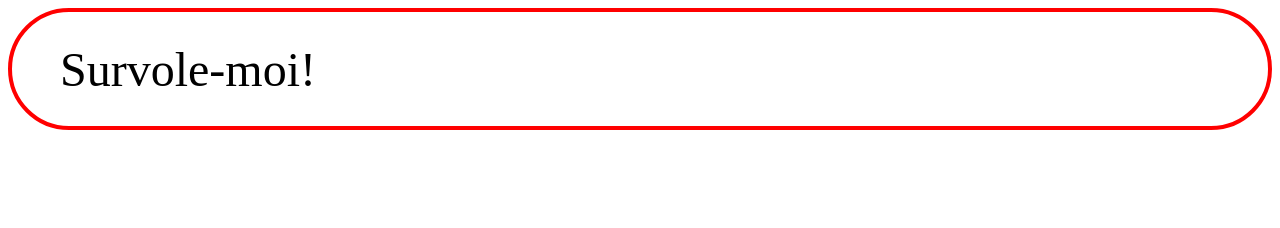
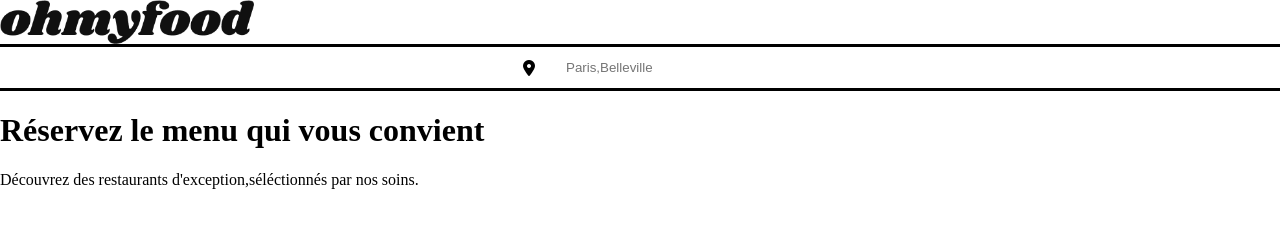
Before and after one commit to Narberaal/OhMyFood, a website: page index.html in a window 1280 px wide. Drawn offline with Linux system fonts and the light colour scheme.

Commit message:
Avancement sur le header

```diff
--- a/index.html
+++ b/index.html
@@ -6,14 +6,25 @@
     <meta name="viewport" content="width=device-width, initial-scale=1.0">
     <title>Booki</title>
     <link rel="stylesheet" href="./css/style.css" />
+    <script src="https://kit.fontawesome.com/892142ef5e.js" crossorigin="anonymous"></script>
 </head>
 
 <body>
-        <div class="container">
-            <div class="btn">
-                Survole-moi!
+    <header>
+        <div class="">
+            <div class="logo">
+                <img src="images/logo/ohmyfood.png" alt="OhMyFood" title="OhMyFood">
+            </div>
+            <div class="form">
+                <i class="fa-solid fa-location-dot"></i>
+                <input type="text" class="loc" placeholder="Paris,Belleville">
             </div>
         </div>
+        <div>
+            <h1>Réservez le menu qui vous convient</h1>
+            <a>Découvrez des restaurants d'exception,séléctionnés par nos soins.</a>
+        </div>
+    </header>
 </body>
 
 </html>
--- a/sass/style.scss
+++ b/sass/style.scss
@@ -1,20 +1,32 @@
-$cd-txt: #6300a0;
-$cd-btn: red;
-$cd-secondary: green;
-$cd-btn-start: rgba(1, 28, 55, 0);
-$cd-btn-end: rgba(1, 28, 55, 1);
-.btn {
-    background-color: $cd-btn-start;
-    border: 4px solid $cd-btn;
-    border-radius: 10rem;
-    cursor: pointer;
-    font-size: 3rem;
-    overflow: hidden;
-    padding: 1.85rem 3rem;
-    position: relative;
-    transition: transform 450ms, background-color 300ms 150ms;
-    &:hover {
-        transform: scale(1.13);
-        background-color: $cd-btn-end;
+body{
+    margin: 0;
+}
+
+header {
+
+    .logo {
+        display: flex;
+        height: 44px;
+        width: 162px;
+    }
+
+    .form{
+        display: flex;
+        align-items: center;
+        justify-content: center;
+        border-top: 3px solid black;
+        border-bottom: 3px solid black;
+        gap: 17px;
+    }
+
+    .loc{
+        display: flex;
+        justify-content: center;
+        margin: 12px;
+        font-weight: 500;
+        size: 16px;
+        color: #353535;
+        border: none;
+
     }
 }
```
Also changed, not shown: css/style.css, 1 other file.
